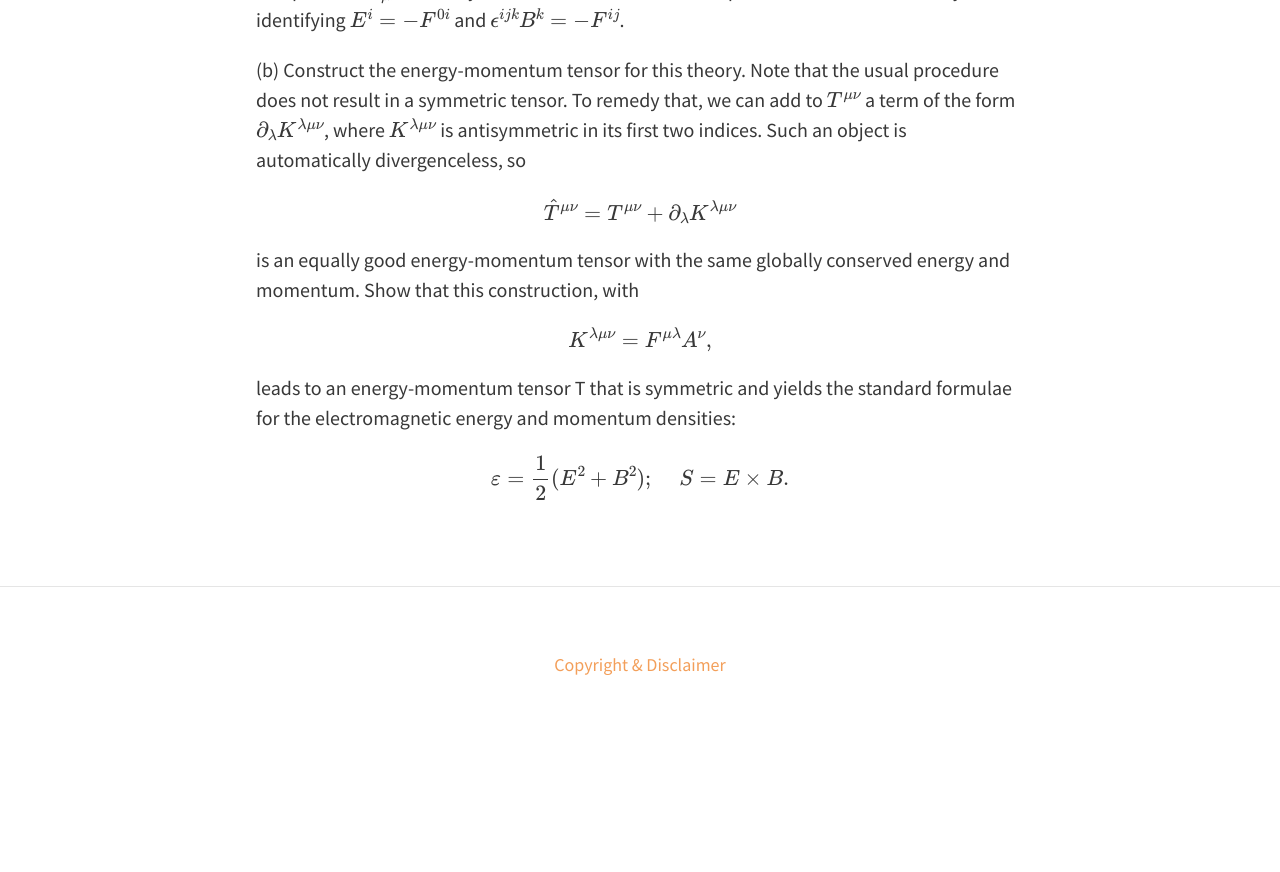
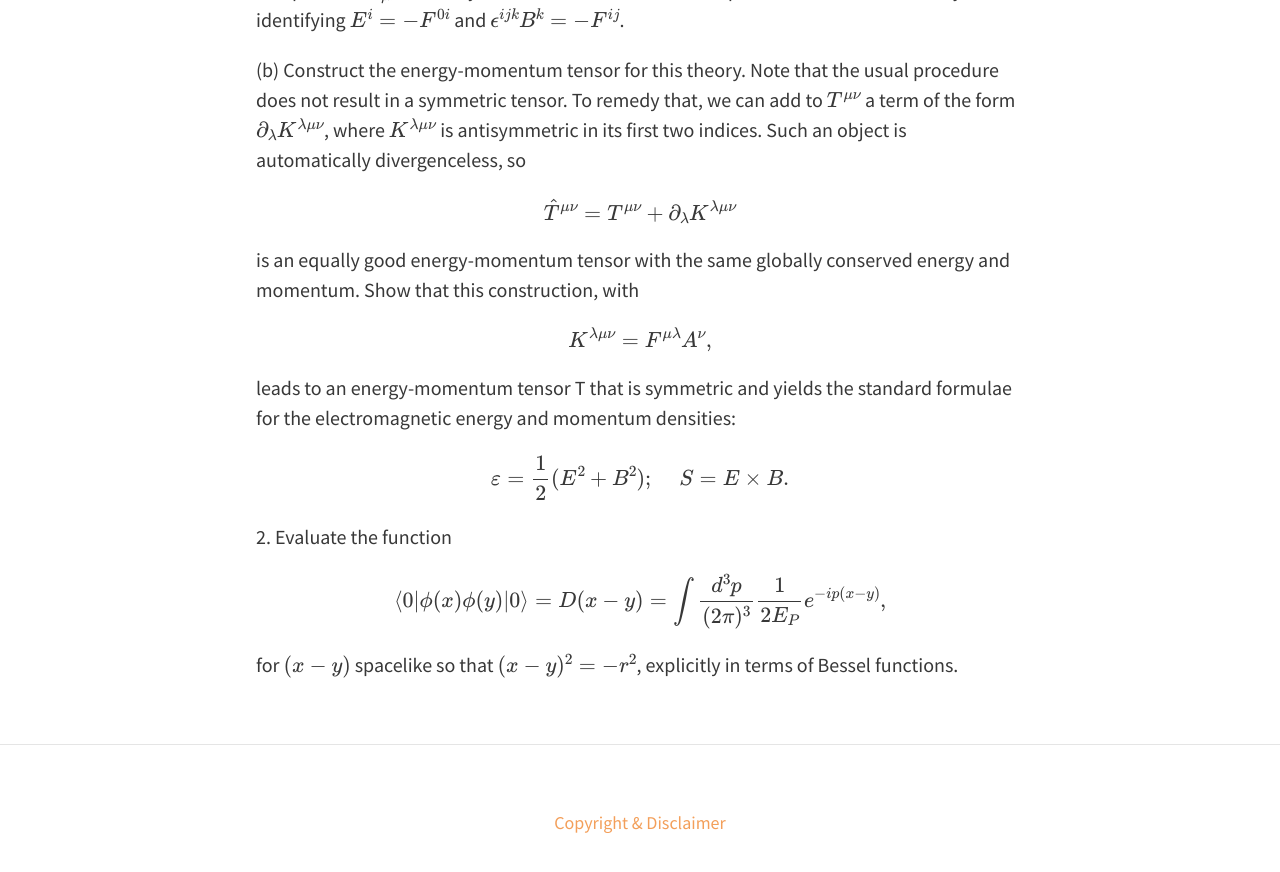
Before and after one commit to SinaEtebar/Website, a Jekyll site: the page built from _posts/2022-10-30-QFT.md, in a window 1280 px wide and 900 px high, scrolled down 765 px. Shown: the top 872 px of the window. Built offline with Jekyll 4.4.1, drawn with Linux system fonts in a browser that asks for light colours; nearby versions of some CDN libraries; before the commit the page ends 1507 px from its top, so only the background shows below that.

Commit message:
Update 2022-10-30-QFT.md

```diff
--- a/_posts/2022-10-30-QFT.md
+++ b/_posts/2022-10-30-QFT.md
@@ -20,3 +20,9 @@ $$ K^{\lambda\mu\nu} = F^{\mu\lambda} A^{\nu}, $$
 <p>leads to an energy-momentum tensor T that is symmetric and yields the standard formulae for the electromagnetic energy and momentum densities:</p>
 
 $$ \varepsilon = \frac{1}{2} (E^2+B^2);\;\;\;\; S = E\times B. $$
+
+<p>2. Evaluate the function</p>
+
+$$ \bra{0} \phi(x)\phi(y) \ket{0} = D(x-y) = \int \frac{d^3p}{(2\pi)^3}\frac{1}{2E_{P}} e^{-ip(x-y)}, $$
+
+<p>for $(x-y)$ spacelike so that $(x-y)^2 = -r^2$,  explicitly in terms of Bessel functions.</p>
```
